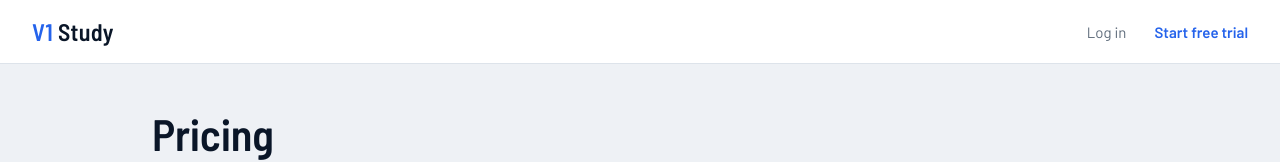
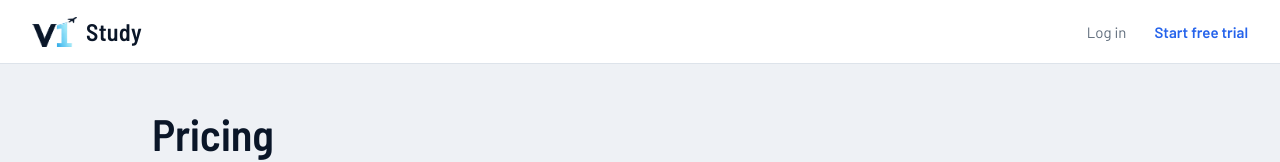
Before and after one commit to daniellongford/V1Study, a Next.js app: page /pricing in a window 1280 px wide. Shown: the top 162 px of the page. Built offline with nearby package versions, Linux system fonts and the light colour scheme.

Commit message:
Update page.tsx

```diff
--- a/app/pricing/page.tsx
+++ b/app/pricing/page.tsx
@@ -107,8 +107,9 @@ export default function PricingPage() {
 
       {/* NAV */}
       <nav style={{ background: C.paper, borderBottom: `1px solid ${C.rule}`, height: '64px', padding: isMobile ? '0 1rem' : '0 2rem', display: 'flex', alignItems: 'center', justifyContent: 'space-between', position: 'relative' }}>
-        <a href={user ? '/dashboard' : '/'} style={{ textDecoration: 'none', fontFamily: FD, fontWeight: 600, fontSize: '24px', letterSpacing: '0.01em', color: C.ink }}>
-          <span style={{ color: C.blue }}>V1</span> Study
+        <a href={user ? '/dashboard' : '/'} style={{ textDecoration: 'none', display: 'inline-flex', alignItems: 'center', gap: '9px', color: C.ink }}>
+          <img src="/v1-mark-navy.png" alt="V1" style={{ height: '30px', width: 'auto', display: 'block' }} />
+          <span style={{ fontFamily: FD, fontWeight: 600, fontSize: '24px', letterSpacing: '0.01em', lineHeight: 1 }}>Study</span>
         </a>
         {!user ? (
           <div style={{ display: 'flex', alignItems: 'center', gap: '1.75rem' }}>
```
